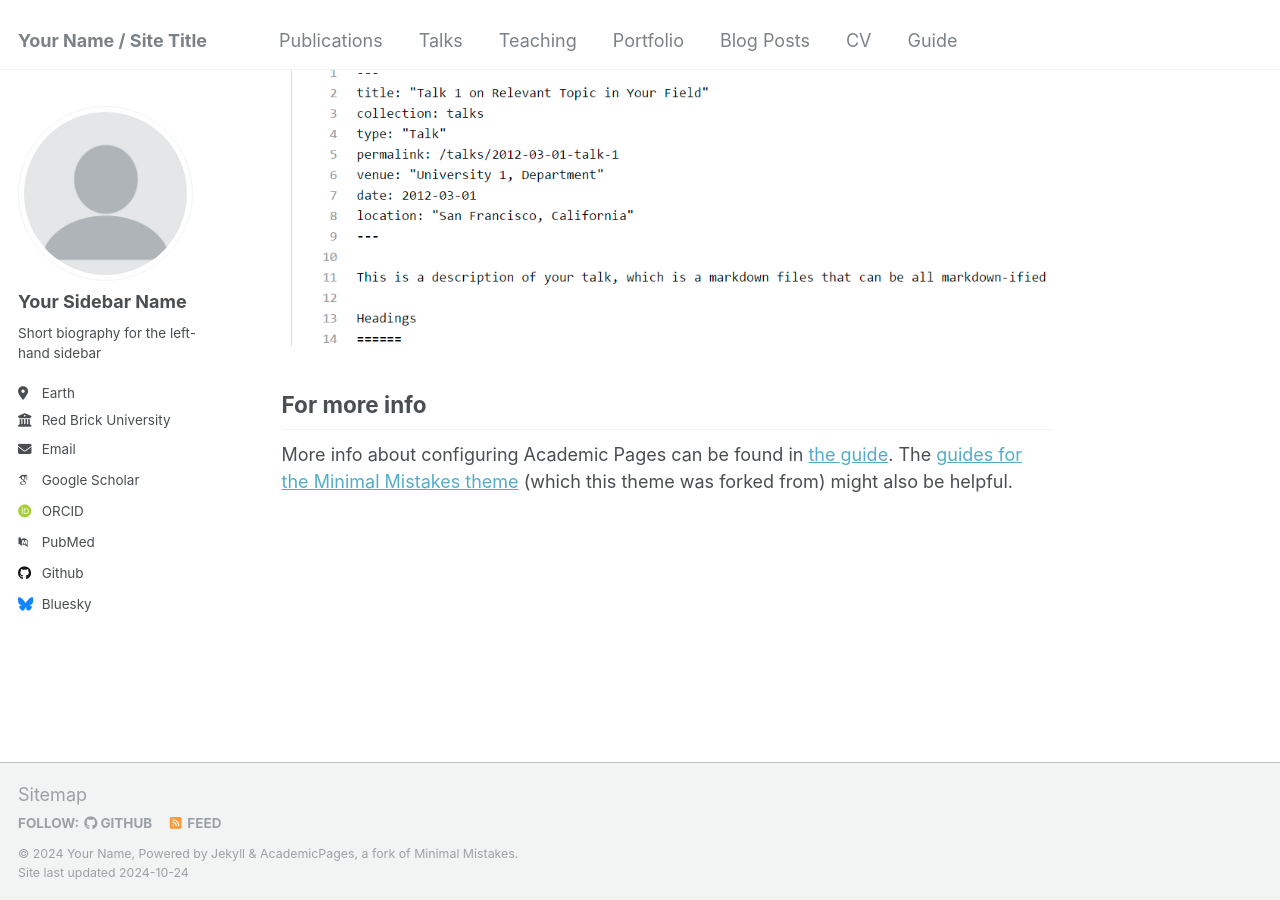
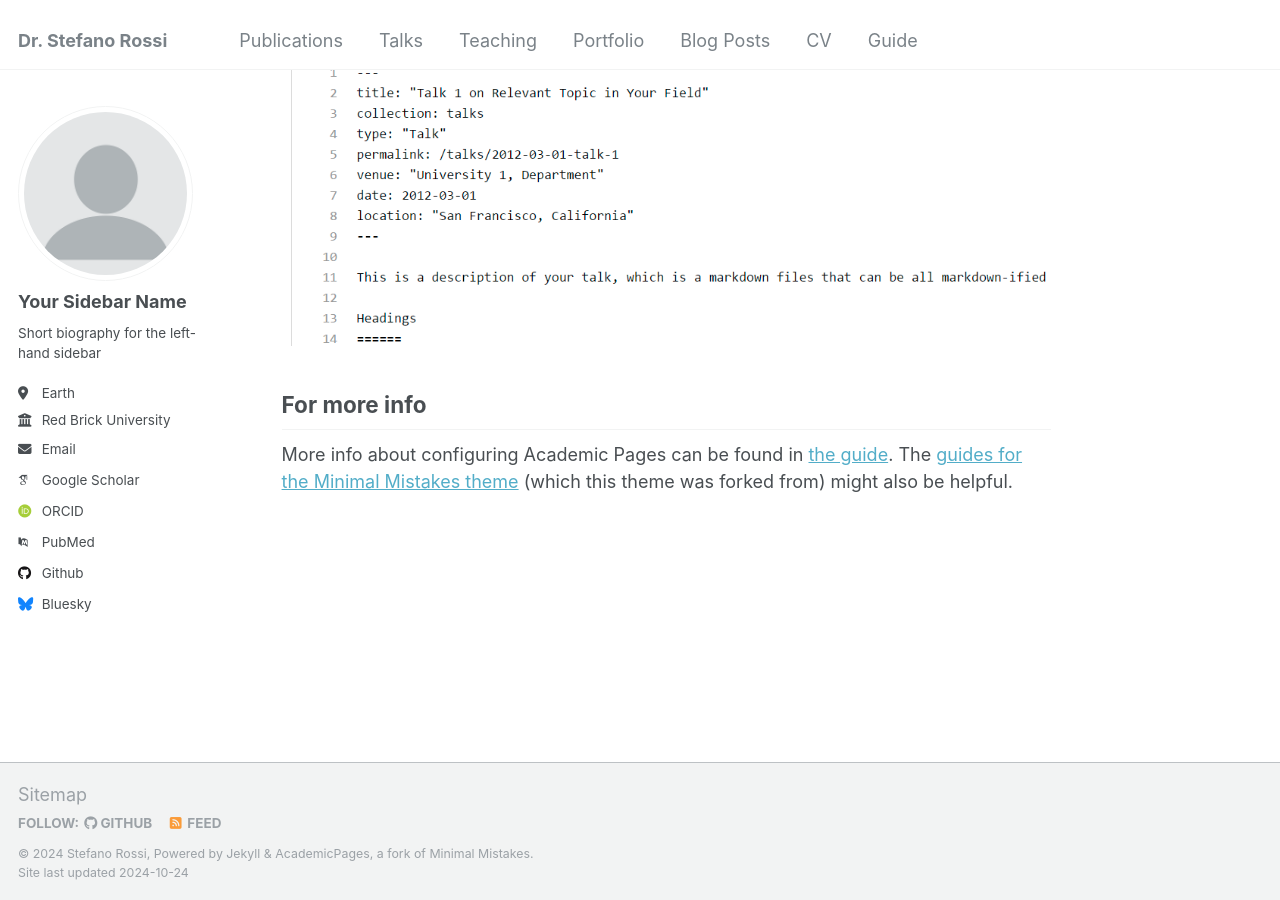
Before and after one commit to StefRossi/StefRossi.github.io, a Jekyll site: the page built from _pages/about.md, in a window 1280 px wide and 900 px high, scrolled down 2643 px. Built offline with Jekyll 4.4.1, drawn with Linux system fonts in a browser that asks for light colours; some web fonts are replaced.

Commit message:
Update name

```diff
--- a/_config.yml
+++ b/_config.yml
@@ -8,10 +8,10 @@
 
 # Basic Site Settings
 locale                   : "en-US"
-title                    : "Your Name / Site Title"
+title                    : "Dr. Stefano Rossi"
 title_separator          : "-"
-name                     : &name "Your Name"
-description              : &description "personal description"
+name                     : &name "Stefano Rossi"
+description              : &description "I am a postdoctoral researcher "
 url                      : https://academicpages.github.io # the base hostname & protocol for your site e.g. "https://mmistakes.github.io"
 baseurl                  : "" # the subpath of your site, e.g. "/blog"
 repository               : "academicpages/academicpages.github.io"
```
